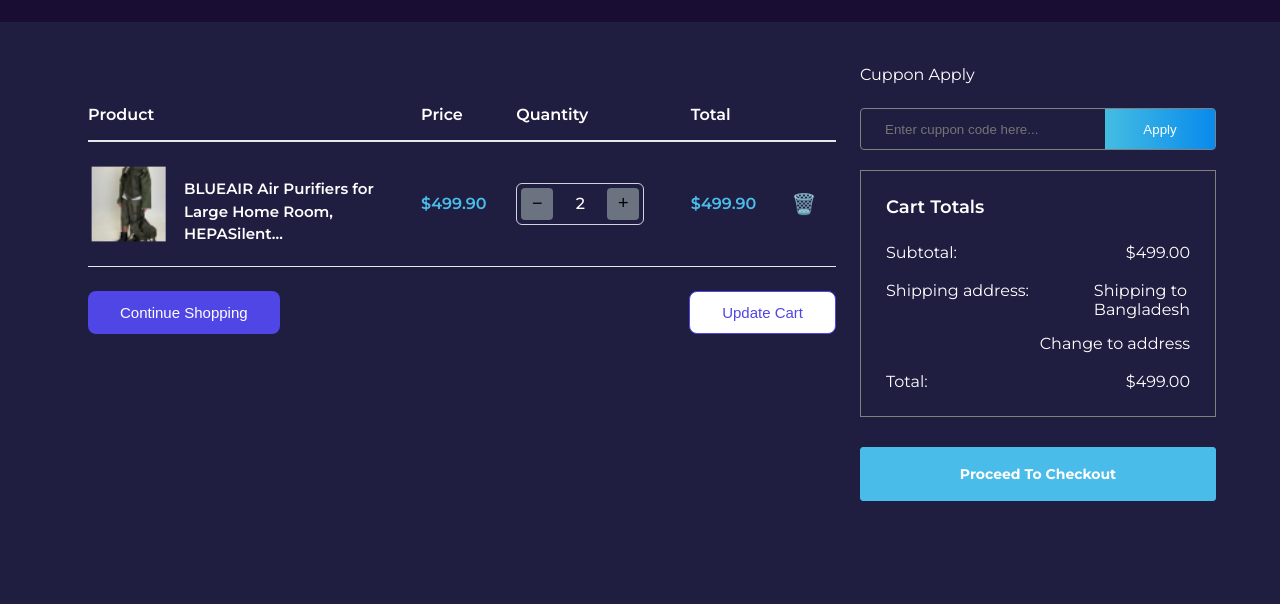
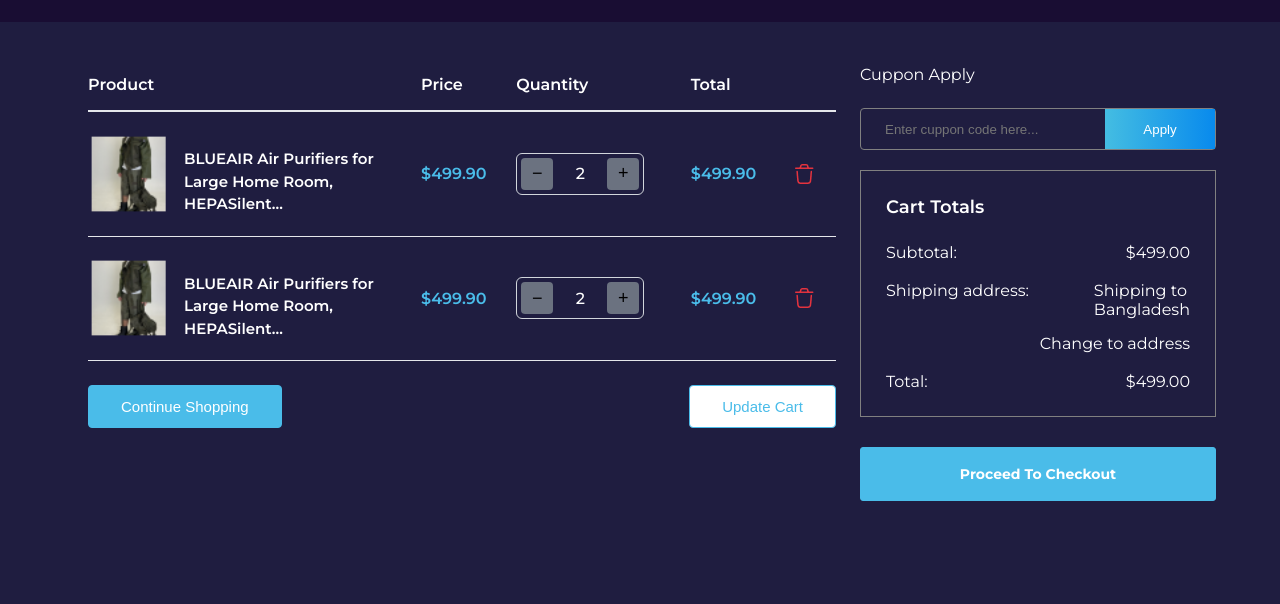
Before and after one commit to md-mohosin/kalni-designe, a website built with Vite: page shoppingCart.html in a window 1280 px wide. Shown: the part 196-800 px from the top of the page. Built offline with nearby package versions, Linux system fonts and the light colour scheme.

Commit message:
add cart

```diff
--- a/shoppingCart.html
+++ b/shoppingCart.html
@@ -123,7 +123,11 @@
     <section class="all-cartPage">
       <div class="content allCart-section">
         <div class="allCart-container">
+
+
+
           <div class="cart-container">
+            <div>
               <div class="cart-header">
                 <div>Product</div>
                 <div>Price</div>
@@ -134,8 +138,7 @@
 
               <div class="cart-item">
                 <div class="product-info">
-                <img src="./src/images/small.png" alt="BLUEAIR Air Purifier"
-                  class="product-image">
+                  <img src="./src/images/small.png" alt="BLUEAIR Air Purifier" class="product-image">
                   <div class="product-name">BLUEAIR Air Purifiers for Large Home Room, HEPASilent...</div>
                 </div>
                 <div class="cart-price">$499.90</div>
@@ -145,7 +148,24 @@
                   <button class="qty-btn">+</button>
                 </div>
                 <div class="cart-price">$499.90</div>
-              <button class="delete-btn">🗑️</button>
+                <button class="delete-btn"><img src="./src/images/Iconly_Light-Outline_Delete.png" alt=""></button>
+              </div>
+            </div>
+            <div>
+              <div class="cart-item">
+                <div class="product-info">
+                  <img src="./src/images/small.png" alt="BLUEAIR Air Purifier" class="product-image">
+                  <div class="product-name">BLUEAIR Air Purifiers for Large Home Room, HEPASilent...</div>
+                </div>
+                <div class="cart-price">$499.90</div>
+                <div class="quantity-control">
+                  <button class="qty-btn">−</button>
+                  <span class="qty-display">2</span>
+                  <button class="qty-btn">+</button>
+                </div>
+                <div class="cart-price">$499.90</div>
+                <button class="delete-btn"><img src="./src/images/Iconly_Light-Outline_Delete.png" alt=""></button>
+              </div>
             </div>
 
             <div class="cart-actions">
@@ -153,6 +173,11 @@
               <button class="btn btn-update">Update Cart</button>
             </div>
           </div>
+
+
+
+
+
           <div class="total-container">
             <p>Cuppon Apply</p>
             <form class="cuppon-form">
--- a/src/style.css
+++ b/src/style.css
@@ -1373,7 +1373,7 @@
 
 
 .cart-container {
-  margin-top: 43px;
+  margin-top: 13px;
   max-width: 840px;
   width: 100%;
   color: white;
@@ -1496,7 +1496,7 @@
 .btn {
   padding: 12px 32px;
   border: none;
-  border-radius: 8px;
+  border-radius: 4px;
   font-size: 15px;
   font-weight: 500;
   cursor: pointer;
@@ -1507,22 +1507,24 @@
 }
 
 .btn-continue {
-  background: #4f46e5;
-  color: white;
+  background: #4ABCE9;
+  color: white;
+  border: 1px solid #4ABCE9;
 }
 
 .btn-continue:hover {
-  background: #4338ca;
+  background: transparent;
+  color: #4ABCE9;
 }
 
 .btn-update {
   background: white;
-  color: #4f46e5;
-  border: 1px solid #4f46e5;
+  color: #4ABCE9;
+  border: 1px solid #4ABCE9;
 }
 
 .btn-update:hover {
-  background: #eef2ff;
+  background: transparent;
 }
 
 
@@ -1750,6 +1752,9 @@
   .dBybtn {
     max-width: 217px;
   }
+   .allCart-container {
+    flex-direction: column;
+  }
 
 }
 
@@ -1832,9 +1837,6 @@
     flex-direction: column;
   }
 
-  .allCart-container {
-    flex-direction: column;
-  }
 
   .cart-container {
     margin-top: 30px;
@@ -2023,7 +2025,9 @@
     padding-right: 40px;
   }
 
-            .price, .quantity-control, .total {
+  .price,
+  .quantity-control,
+  .total {
     display: grid;
     grid-template-columns: 100px 1fr;
     align-items: center;
```
Lines whose indentation alone changed are shown as unchanged.
